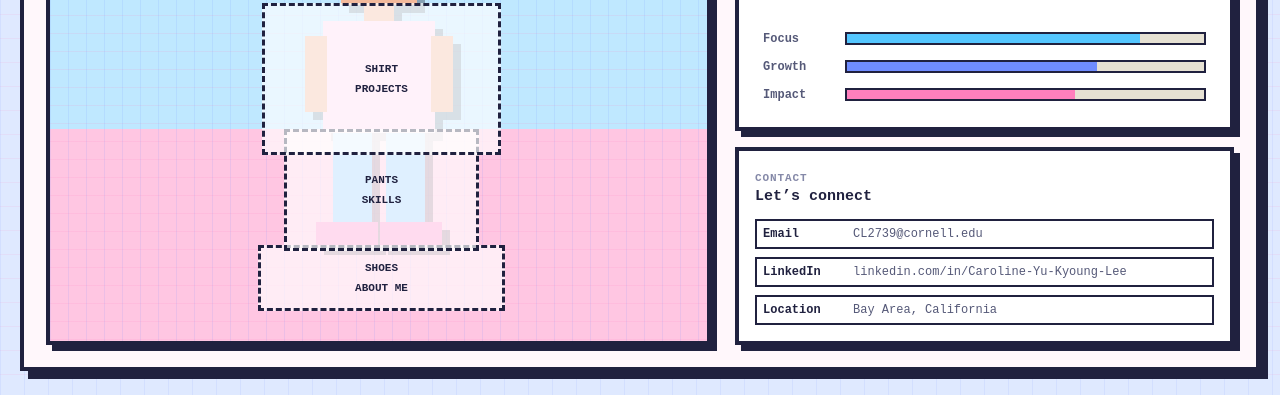
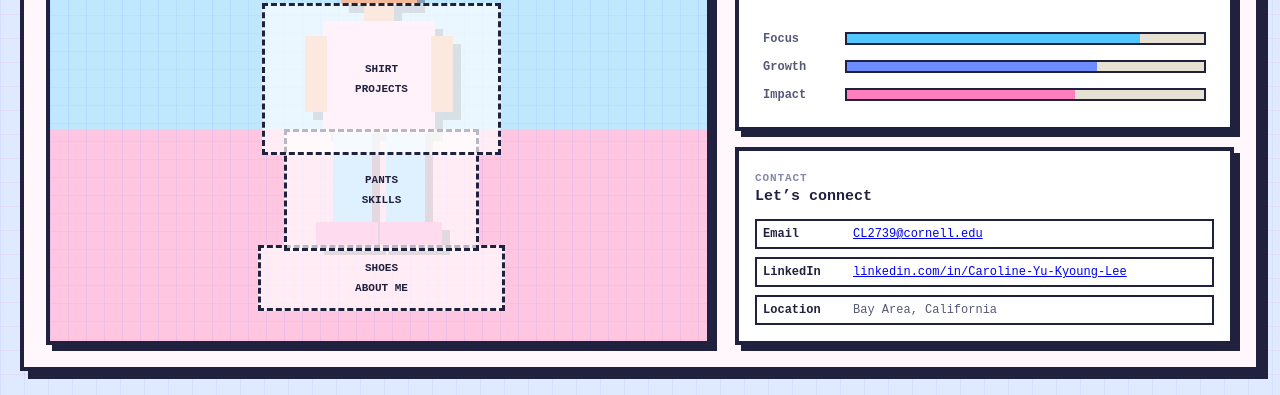
Before and after one commit to carrie-sf/portfolio, a plain HTML site: page index.html in a window 1280 px wide. Shown: the part 417-812 px from the top of the page. Drawn offline with Linux system fonts and the light colour scheme.

Commit message:
contacts and formats a=href

```diff
--- a/index.html
+++ b/index.html
@@ -40,6 +40,7 @@
   </div>
 </nav>
 
+
 <section class="play-area">
 <section class="panel stage-panel scene-field" id="stagePanel" aria-label="Layered pixel character preview">
 <button class="accessorize-btn" id="accessorizeBtn" type="button" aria-expanded="false" aria-controls="accessoryMenu">Accessorize</button>
@@ -56,6 +57,8 @@
 </div>
 <div class="character-stage" id="characterStage">
 <svg class="body-guide" viewBox="0 0 700 1000" role="img" aria-label="Pixel body guide">
+
+
 <!-- Cute short-legged pixel sim guide -->
 <rect x="278" y="72" width="144" height="36" fill="#4b315f"/>
 <rect x="246" y="108" width="208" height="112" fill="#4b315f"/>
@@ -74,6 +77,7 @@
 <rect x="304" y="166" width="14" height="10" fill="#ffffff"/>
 <rect x="376" y="166" width="14" height="10" fill="#ffffff"/>
 </svg>
+
 <div class="placeholder-part placeholder-shoes"></div>
 <div class="placeholder-part placeholder-pants"></div>
 <div class="placeholder-part placeholder-shirt"></div>
@@ -112,8 +116,8 @@
 <h3>Let’s connect</h3>
 </div>
 <div class="contact-grid">
-<div class="contact-item"><strong>Email</strong><span>CL2739@cornell.edu</span></div>
-<div class="contact-item"><strong>LinkedIn</strong><span>linkedin.com/in/Caroline-Yu-Kyoung-Lee</span></div>
+<div class="contact-item"><strong>Email</strong><span><a href="mailto:CL2739@cornell.edu">CL2739@cornell.edu</a></span></div>
+<div class="contact-item"><strong>LinkedIn</strong><span><a href="https://linkedin.com/in/Caroline-Yu-Kyoung-Lee" target="_blank" rel="noopener noreferrer">linkedin.com/in/Caroline-Yu-Kyoung-Lee</a></span></div>
 <div class="contact-item"><strong>Location</strong><span>Bay Area, California</span></div>
 </div>
 </section>
```
Lines whose indentation alone changed are shown as unchanged.
